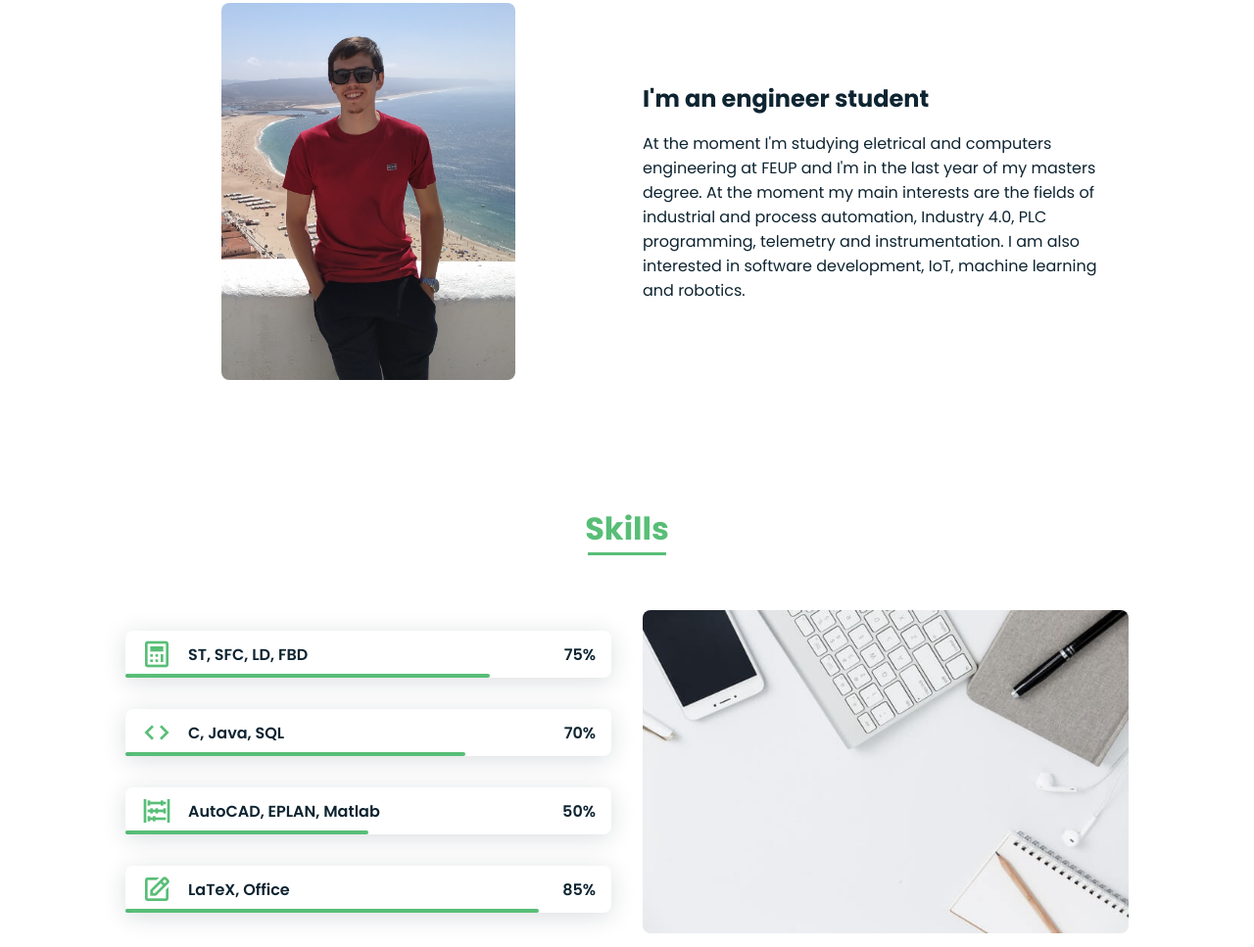
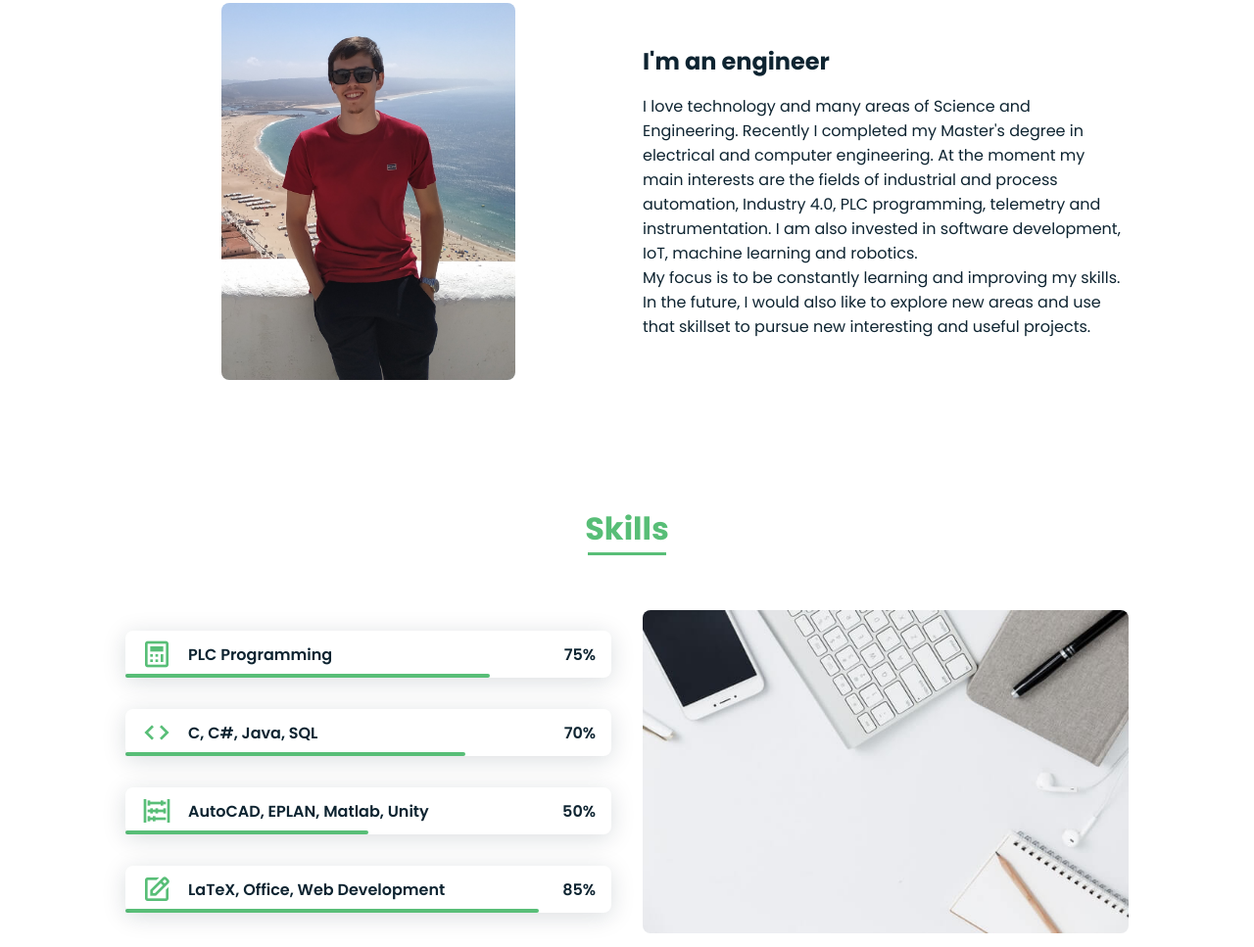
Before and after one commit to vitorpbabo/vitorpbabo.github.io, a plain HTML site: page index.html in a window 1280 px wide. Shown: the part 973-1940 px from the top of the page at 98% size. Drawn offline with nearby package versions, Linux system fonts and the light colour scheme.

Commit message:
about update

```diff
--- a/index.html
+++ b/index.html
@@ -65,9 +65,14 @@
                     </div>
 
                     <div>
-                        <h2 class="about__subtitle">I'm an engineer student</h2>
-                        <p class="about__text">At the moment I'm studying eletrical and computers engineering at FEUP and I'm in the last year of my masters degree.
-                            At the moment my main interests are the fields of industrial and process automation, Industry 4.0, PLC programming, telemetry and instrumentation. I am also interested in software development, IoT, machine learning and robotics. </p>
+                        <h2 class="about__subtitle">I'm an engineer</h2>
+                        <p class="about__text">
+                            I love technology and many areas of Science and Engineering.
+                            Recently I completed my Master's degree in electrical and computer engineering.
+                            At the moment my main interests are the fields of industrial and process automation, Industry 4.0, PLC programming, telemetry and instrumentation.
+                            I am also invested in software development, IoT, machine learning and robotics. <p></p>
+                            My focus is to be constantly learning and improving my skills.
+                            In the future, I would also like to explore new areas and use that skillset to pursue new interesting and useful projects. </p>
                     </div>
                 </div>
             </section>
@@ -83,7 +88,7 @@
                         <div class="skills__data">
                             <div class="skills__names">
                                 <i class='bx bx-calculator skills__icon'></i>
-                                <span class="skills__name"> ST, SFC, LD, FBD </span>
+                                <span class="skills__name">PLC Programming </span>
                             </div>
                             <div class="skills__bar skills__html">
 
@@ -95,7 +100,7 @@
                         <div class="skills__data">
                             <div class="skills__names">
                                 <i class='bx bx-code skills__icon'></i>
-                                <span class="skills__name"> C, Java, SQL </span>
+                                <span class="skills__name"> C, C#, Java, SQL </span>
                             </div>
                             <div class="skills__bar skills__css">
 
@@ -107,7 +112,7 @@
                         <div class="skills__data">
                             <div class="skills__names">
                                 <i class='bx bx-abacus skills__icon' ></i>
-                                <span class="skills__name"> AutoCAD, EPLAN, Matlab </span>
+                                <span class="skills__name"> AutoCAD, EPLAN, Matlab, Unity </span>
                             </div>
                             <div class="skills__bar skills__js">
 
@@ -119,7 +124,7 @@
                         <div class="skills__data">
                             <div class="skills__names">
                                 <i class='bx bx-edit skills__icon'></i>
-                                <span class="skills__name">LaTeX, Office</span>
+                                <span class="skills__name">LaTeX, Office, Web Development</span>
                             </div>
                             <div class="skills__bar skills__ux">
 
@@ -154,6 +159,11 @@
                     <div class="work__img">
                         <a href="https://github.com/vitorpbabo/MES" target="_blank" >
                             <img src="assets/img/sf.png" alt="">
+                        </a>
+                    </div>
+                    <div class="work__img">
+                        <a href="https://vitorpbabo.github.io/meec-project/" target="_blank" >
+                            <img src="assets/img/unity_sim.png" alt="">
                         </a>
                     </div>
                     <!--
```
Also changed, not shown: assets/img/unity_sim.png (added), assets/img/work3.jpg (deleted), 1 other file.
